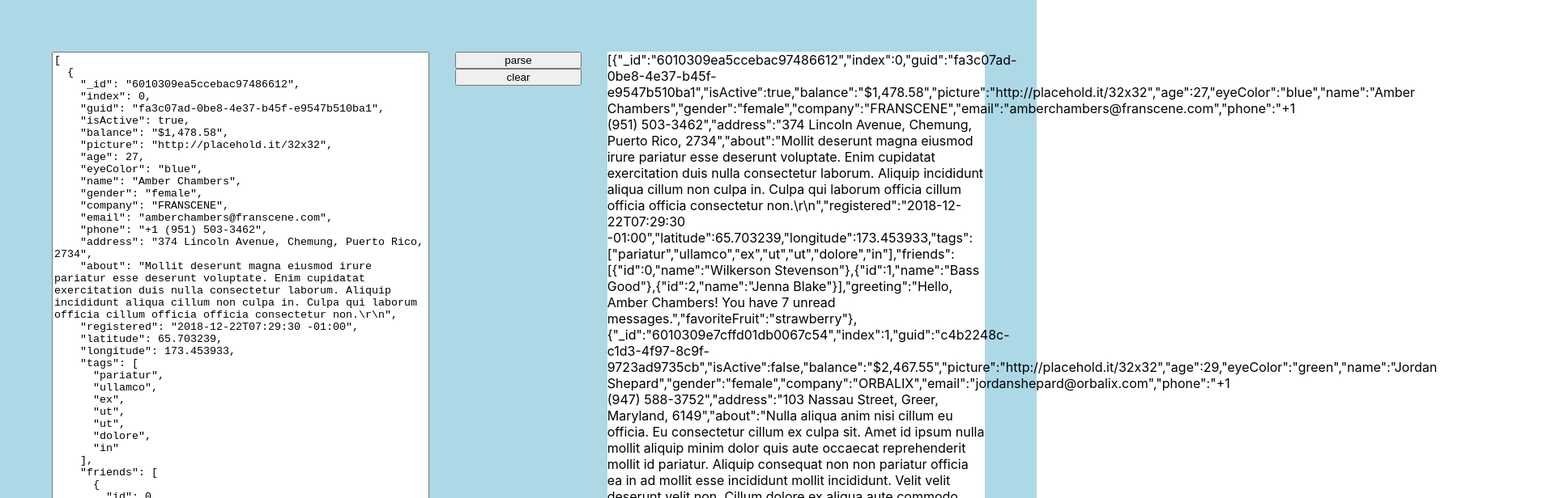
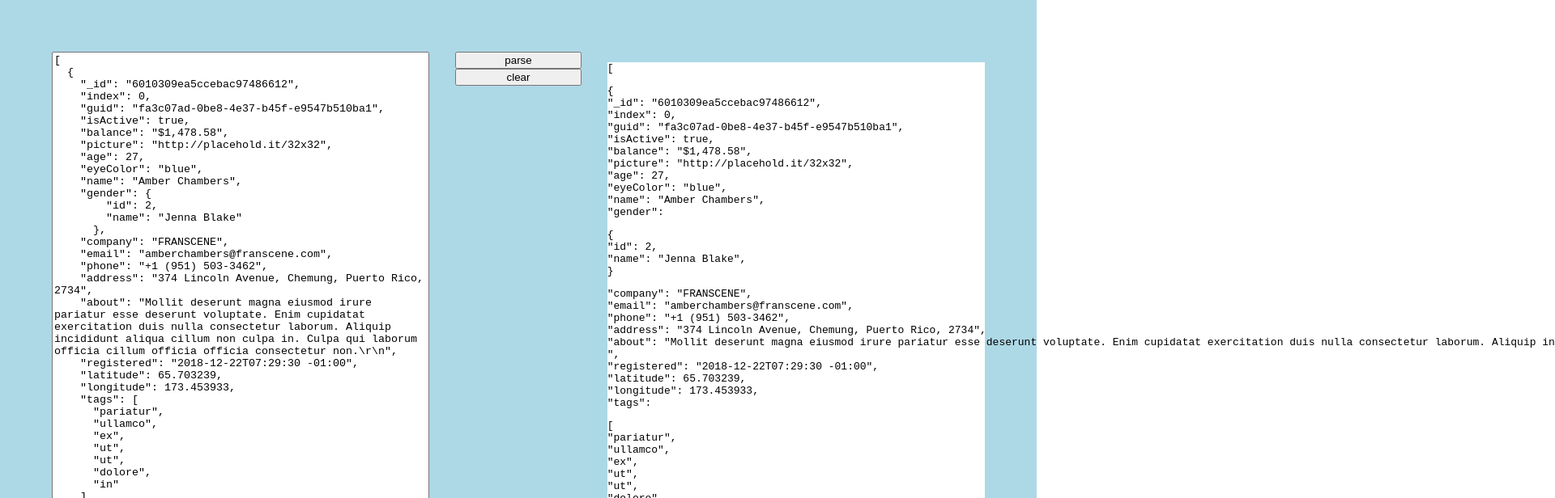
Before and after one commit to dzulliet/json-parser, a React (Create React App) app: page / in a window 1280 px wide. Both pictures are taken after a click on the button "parse". Shown: the top 616 px of the page at 81% size, 1920 px wide, since content can reach past the window. Built offline with nearby package versions, Linux system fonts and the light colour scheme.

Commit message:
parsing v1

```diff
--- a/src/assets/mockJson.ts
+++ b/src/assets/mockJson.ts
@@ -10,7 +10,10 @@ export const mockJson =
   '    "age": 27,\n' +
   '    "eyeColor": "blue",\n' +
   '    "name": "Amber Chambers",\n' +
-  '    "gender": "female",\n' +
+  '    "gender": {\n' +
+  '        "id": 2,\n' +
+  '        "name": "Jenna Blake"\n' +
+  '      },\n' +
   '    "company": "FRANSCENE",\n' +
   '    "email": "amberchambers@franscene.com",\n' +
   '    "phone": "+1 (951) 503-3462",\n' +
--- a/src/components/ParsedBox.tsx
+++ b/src/components/ParsedBox.tsx
@@ -3,7 +3,7 @@ import styled, { css } from 'styled-components'
 
 type Props = {
   name: string
-  value?: string
+  parsedJson?: any
   onChange?: (event: ChangeEvent<HTMLTextAreaElement>) => void
   className?: string
 }
@@ -23,10 +23,92 @@ const StyledDiv = styled.div`
   background-color: white;
 `
 
-export const ParsedBox = ({ name, value, onChange, className }: Props): JSX.Element => {
+const formatValue = (value: any) => {
+  let formattedValue
+  if (typeof value === 'string') {
+    formattedValue = <span>{`"${value}",\n`}</span>
+  } else if (typeof value === 'number' || typeof value === 'boolean' || value === null) {
+    formattedValue = <span>{`${value},\n`}</span>
+  } else if (typeof value === 'object') {
+    formattedValue = beautify(value)
+  }
+  return formattedValue
+}
+
+const beautify = (parsedJson?: any): JSX.Element => {
+  let formattedJson
+  if (Array.isArray(parsedJson)) {
+    formattedJson = (
+      <>
+        <div>{`[`}</div>
+        {parsedJson.map((item) => {
+          let formattedValue
+          if (typeof item === 'string') {
+            formattedValue = <span>{`"${item}",\n`}</span>
+          } else if (typeof item === 'number' || typeof item === 'boolean' || item === null) {
+            formattedValue = <span>{`${item},\n`}</span>
+          } else if (typeof item === 'object') {
+            formattedValue = beautify(item)
+            // if (Array.isArray(item)) {
+            //   formattedValue = <div>{beautify(item)}</div>
+            // } else {
+            //   formattedValue = <div>{beautify(item)}</div>
+            // }
+          }
+          return formattedValue
+        })}
+        <div>{`]`}</div>
+      </>
+    )
+  } else if (typeof parsedJson === 'object' && parsedJson !== null) {
+    formattedJson = (
+      <>
+        <div>{`{`}</div>
+        {Object.entries(parsedJson).map(([key, value]) => {
+          let formattedValue
+          if (typeof value === 'string') {
+            formattedValue = <span>{`"${value}",\n`}</span>
+          } else if (typeof value === 'number' || typeof value === 'boolean' || value === null) {
+            formattedValue = <span>{`${value},\n`}</span>
+          } else if (typeof value === 'object') {
+            formattedValue = beautify(value)
+            // if (Array.isArray(value)) {
+            //   // formattedValue = (
+            //   //   <div>
+            //   //     <div>{`"${key}":`}</div>
+            //   //     {beautify(value)}
+            //   //   </div>
+            //   // )
+            // } else {
+            //   // formattedValue = (
+            //   //   <div>
+            //   //     <div>{`"${key}":`}</div>
+            //   //     {beautify(value)}
+            //   //   </div>
+            //   // )
+            // }
+          }
+          return (
+            // eslint-disable-next-line react/jsx-key
+            <>
+              <span>{`"${key}": `}</span>
+              {formattedValue}
+            </>
+          )
+        })}
+        <div>{`}`}</div>
+      </>
+    )
+  }
+
+  return <pre>{formattedJson}</pre>
+  // return <pre>{JSON.stringify(parsedJson, null, 2)}</pre>
+}
+
+export const ParsedBox = ({ name, parsedJson, onChange, className }: Props): JSX.Element => {
   return (
     <Wrap>
-      <StyledDiv>{value}</StyledDiv>
+      <StyledDiv>{beautify(parsedJson)}</StyledDiv>
     </Wrap>
   )
 }
--- a/src/components/Parser.tsx
+++ b/src/components/Parser.tsx
@@ -24,7 +24,7 @@ export const Parser = (): JSX.Element => {
   const [jsonOutput, setJsonOutput] = useState('')
 
   const handleParseClick = useCallback(() => {
-    setJsonOutput(JSON.stringify(JSON.parse(mockJson)))
+    setJsonOutput(JSON.parse(mockJson))
   }, [])
   const handleClearClick = useCallback(() => {
     setJson(mockJson)
@@ -35,7 +35,7 @@ export const Parser = (): JSX.Element => {
     <ParserWrap>
       <TextArea name="jsonInput" onChange={handleSetJson} value={json} />
       <Controls onParseClick={handleParseClick} onClearClick={handleClearClick} />
-      <ParsedBox name="jsonOutput" value={jsonOutput} />
+      <ParsedBox name="jsonOutput" parsedJson={jsonOutput} />
     </ParserWrap>
   )
 }
```
